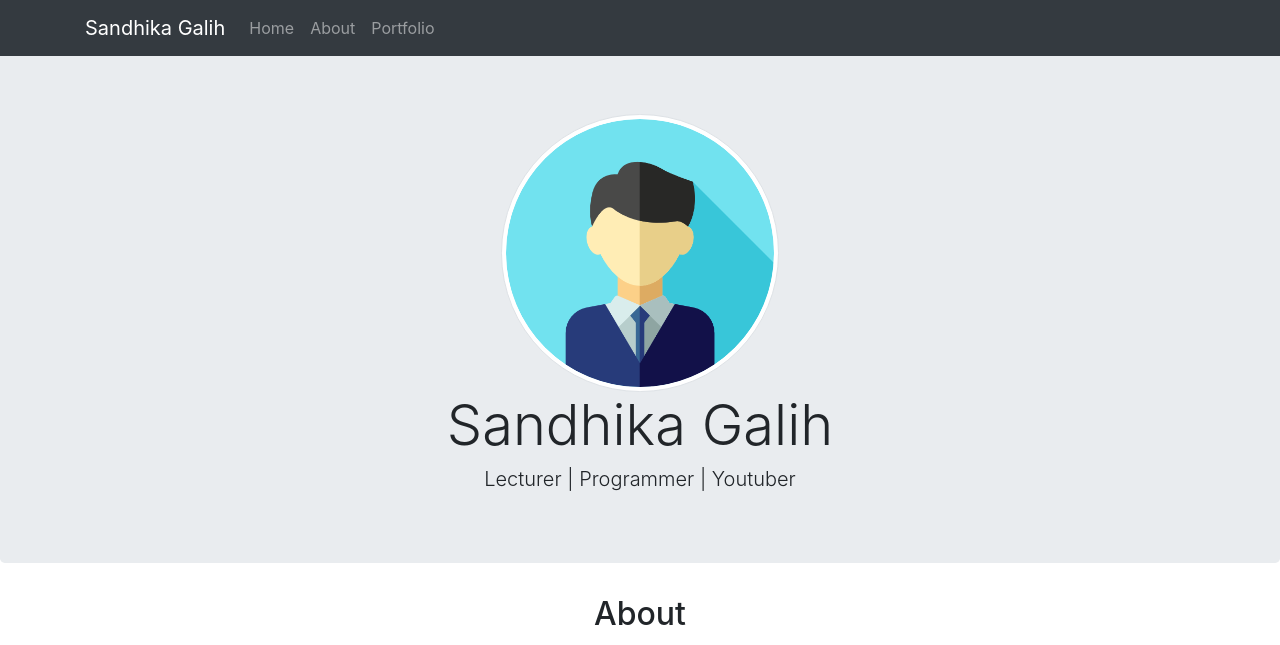
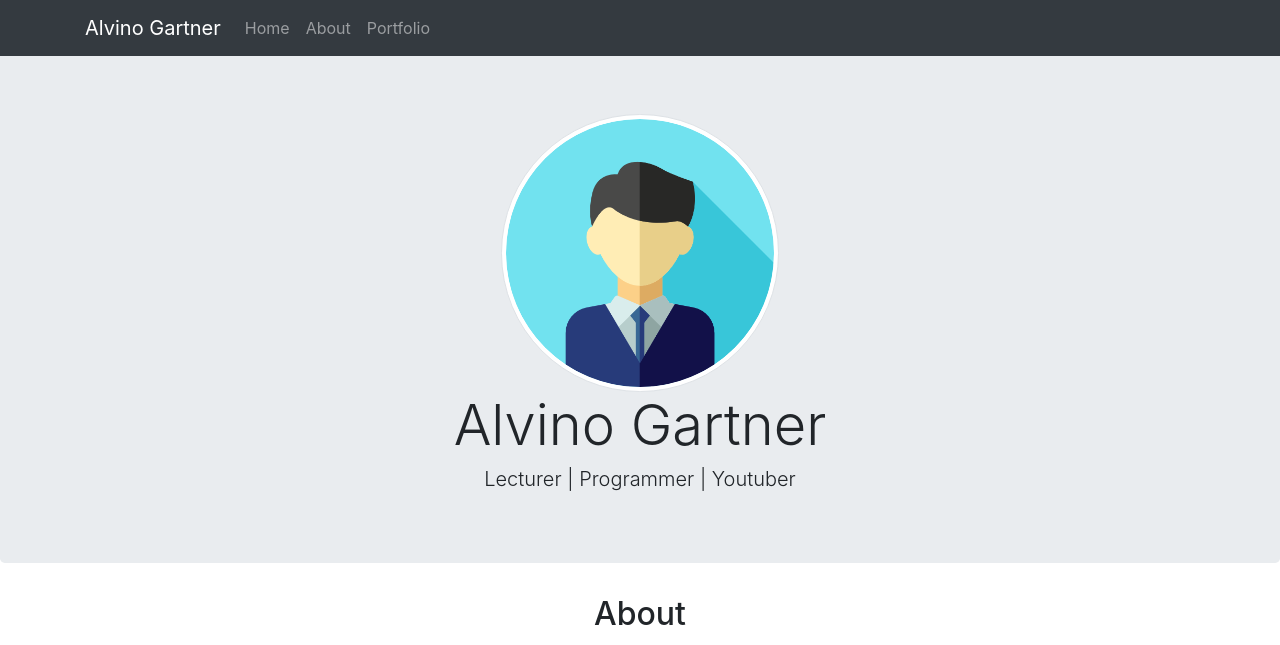
Before and after one commit to alGartner/rest-api, a PHP site: page / in a window 1280 px wide. Shown: the top 645 px of the page. Run offline with PHP 8.4, Linux system fonts and the light colour scheme.

Commit message:
gagal ngoding woy

```diff
--- a/wpu-portfolio/index.php
+++ b/wpu-portfolio/index.php
@@ -17,7 +17,7 @@
 
     <nav class="navbar navbar-expand-lg navbar-dark bg-dark fixed-top">
       <div class="container">
-        <a class="navbar-brand" href="#home">Sandhika Galih</a>
+        <a class="navbar-brand" href="#home">Alvino Gartner</a>
         <button class="navbar-toggler" type="button" data-toggle="collapse" data-target="#navbarNavDropdown" aria-controls="navbarNavDropdown" aria-expanded="false" aria-label="Toggle navigation">
           <span class="navbar-toggler-icon"></span>
         </button>
@@ -42,7 +42,7 @@
       <div class="container">
         <div class="text-center">
           <img src="img/profile1.png" class="rounded-circle img-thumbnail">
-          <h1 class="display-4">Sandhika Galih</h1>
+          <h1 class="display-4">Alvino Gartner</h1>
           <h3 class="lead">Lecturer | Programmer | Youtuber</h3>
         </div>
       </div>
@@ -69,7 +69,8 @@
     </section>
 
     <!-- Youtobe and IG -->
-    <section class="sosial" id="sosoal">
+    <section class="sosial" id="sosial">
+      <div class="div"></div>
 
     </section>
 
```
